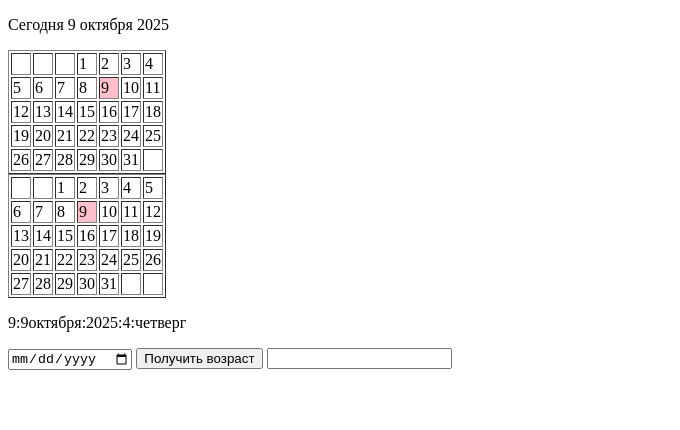
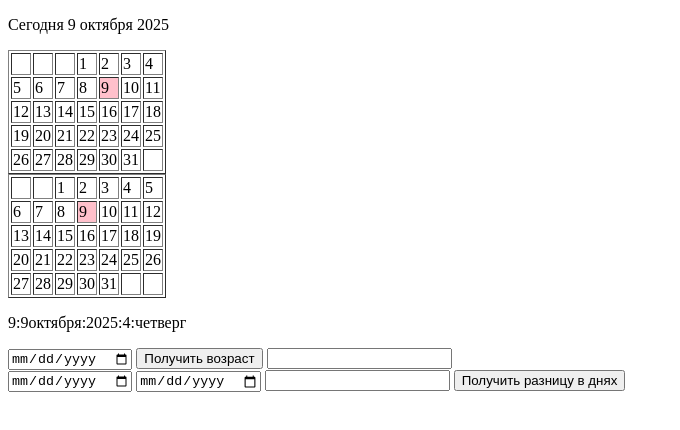
Before and after one commit to ClassZak/WebPract, a plain HTML site: page Pract12/index.html in a window 1280 px wide. Shown: the whole page, without its empty margins (0-680 px from the left). Drawn offline with Linux system fonts and the light colour scheme.

Commit message:
Получение разницы в днях

```diff
--- a/Pract12/app.js
+++ b/Pract12/app.js
@@ -93,3 +93,18 @@ function getAge(date){
 	);
 	return dateOfAge.getFullYear() - 1900;
 }
+
+
+function getDaysBetweenDates(date1, date2){
+	let differenceDate = new Date(
+		Math.abs(date1.getFullYear()	- date2.getFullYear()),
+		Math.abs(date1.getMonth()		- date2.getMonth()),
+		Math.abs(date1.getDate()		- date2.getDate()),
+		Math.abs(date1.getHours()		- date2.getHours()),
+		Math.abs(date1.getMinutes()		- date2.getMinutes()),
+		Math.abs(date1.getSeconds()		- date2.getSeconds()),
+		Math.abs(date1.getMilliseconds()- date2.getMilliseconds()),
+	)
+
+	return Math.abs(date1.valueOf() - date2.valueOf()) / 1000 / 60 / 60 / 24;
+}
--- a/Pract12/index.html
+++ b/Pract12/index.html
@@ -10,10 +10,18 @@
 </head>
 <body>
 	<form name="form1">
-        <label for="date"></label>
+		<label for="inputDate"></label>
 		<input type="date" name="inputDate">
 		<input type="button" value="Получить возраст" onclick="form1.Age.value=getAge(form1.inputDate.value)">
 		<input type="text" readonly name="Age">
 	</form>
+	<form name="form2">
+		<label for="inputDate1"></label>
+		<input type="date" name="inputDate1">
+		<label for="inputDate2"></label>
+		<input type="date" name="inputDate2">
+		<input type="text" readonly name="result">
+		<input type="button" value="Получить разницу в днях" onclick="form2.result.value=getDaysBetweenDates(new Date(form2.inputDate1.value),new Date(form2.inputDate2.value))">
+	</form>
 </body>
 </html>
```
Lines whose indentation alone changed are shown as unchanged.
